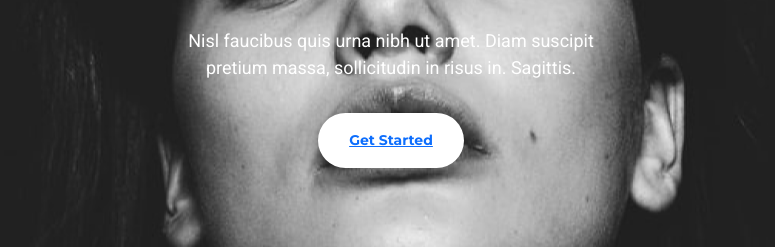
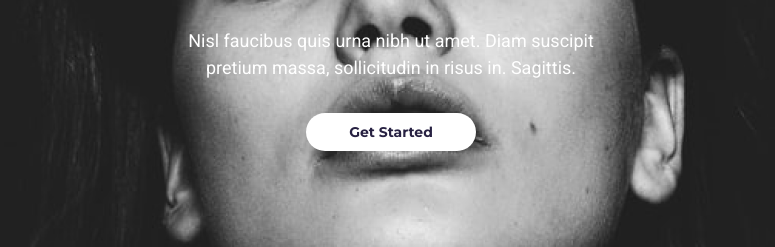
Before and after one commit to Rojahm/roja-s-portfolio, a plain HTML site: page index.html in a window 1280 px wide. Shown: the part 546-793 px from the top of the page, without its empty margins (249-1024 px from the left). Drawn offline with nearby package versions, Linux system fonts and the light colour scheme.

Commit message:
hero btn styled

```diff
--- a/index.html
+++ b/index.html
@@ -45,8 +45,12 @@
         </p>
       </div>
 
-      <div class="btn btn-hero mt-3">
-        <a href="#" target="_blank" title="get started in the hero"
+      <div class="btn mt-3">
+        <a
+          href="#"
+          class="btn-hero"
+          target="_blank"
+          title="get started in the hero"
           >Get Started</a
         >
       </div>
--- a/src/styles.css
+++ b/src/styles.css
@@ -39,14 +39,17 @@ h2 {
 .hero h1 {
   padding-top: 276px;
 }
+.hero .btn {
+  background-color: #ffffff;
+  border-radius: 50px;
+  margin-bottom: 301px;
+}
 .btn-hero {
+  text-decoration: none;
   color: var(--btn-color);
-  background-color: #ffffff;
   line-height: 17px;
   font-size: 14px;
   font-weight: 700;
   padding: 18px 30px;
-  border-radius: 50px;
   font-family: var(--secondary-font);
-  margin-bottom: 301px;
 }
```
